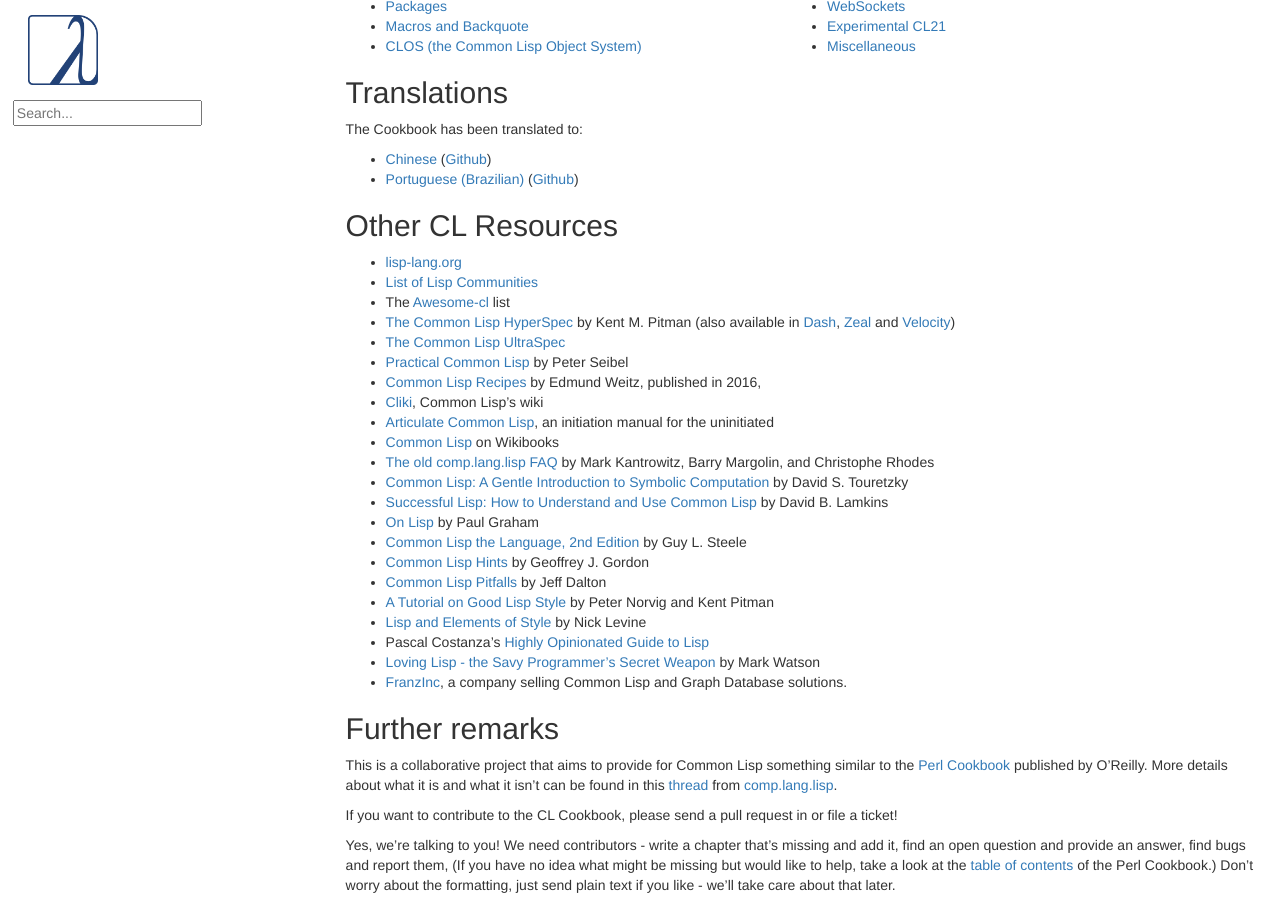
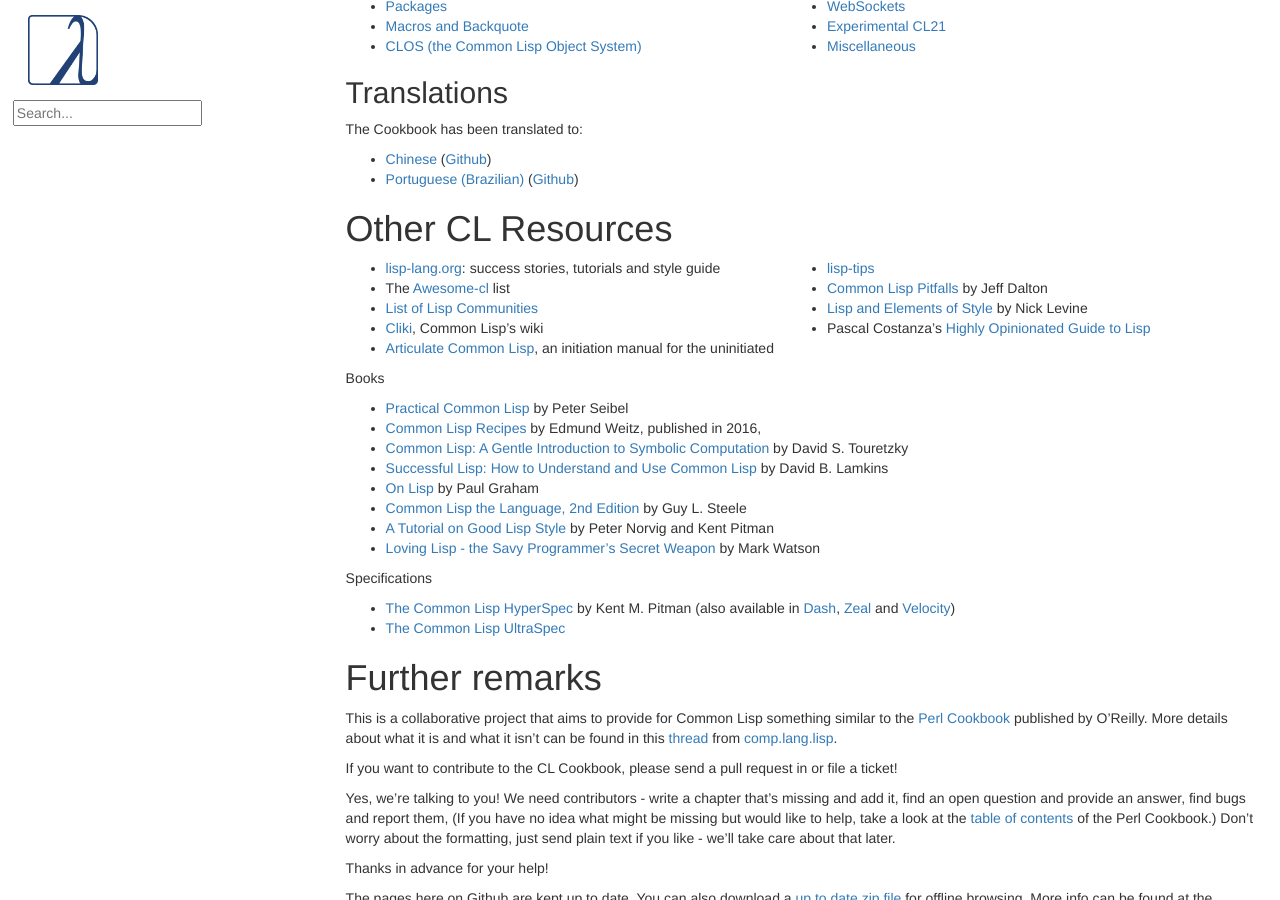
Before and after one commit to LispCookbook/cl-cookbook, a Jekyll site: the page built from index.md, in a window 1280 px wide and 900 px high, scrolled down 519 px. Built offline with Jekyll 4.4.1, drawn with Linux system fonts in a browser that asks for light colours.

Commit message:
index: re-order and clean-up other CL resources
removed 2/3 old-looking and not content-rich links.

```diff
--- a/index.md
+++ b/index.md
@@ -56,32 +56,37 @@
 * [Chinese](https://oneforalone.github.io/cl-cookbook-cn/#/) ([Github](https://github.com/oneforalone/cl-cookbook-cn))
 * [Portuguese (Brazilian)](https://book.lisp.com.br/) ([Github](https://github.com/commonlispbr/cl-cookbook))
 
-## Other CL Resources
+# Other CL Resources
 
-* [lisp-lang.org](http://lisp-lang.org/)
+<p id="two-cols"></p>
+
+* [lisp-lang.org](http://lisp-lang.org/): success stories, tutorials and style guide
+* The [Awesome-cl](https://github.com/CodyReichert/awesome-cl) list
 * [List of Lisp Communities](https://github.com/CodyReichert/awesome-cl#community)
-* The [Awesome-cl](https://github.com/CodyReichert/awesome-cl) list
-* [The Common Lisp HyperSpec](http://www.lispworks.com/documentation/HyperSpec/Front/index.htm) by Kent M. Pitman (also available in [Dash](https://kapeli.com/dash), [Zeal](https://zealdocs.org/) and [Velocity](https://velocity.silverlakesoftware.com/))
-* [The Common Lisp UltraSpec](http://phoe.tymoon.eu/clus/doku.php)
+* [Cliki](http://www.cliki.net/), Common Lisp's wiki
+* [Articulate Common Lisp](http://articulate-lisp.com/), an initiation manual for the uninitiated
+* [lisp-tips](https://github.com/lisp-tips/lisp-tips/issues/)
+* [Common Lisp Pitfalls](https://raw.githubusercontent.com/ebzzry/cl-pitfalls/master/cl-pitfalls.txt) by Jeff Dalton
+* [Lisp and Elements of Style](http://web.archive.org/web/20190316190256/https://www.nicklevine.org/declarative/lectures/) by Nick Levine
+* Pascal Costanza's [Highly Opinionated Guide to Lisp](http://www.p-cos.net/lisp/guide.html)
+
+Books
+
 * [Practical Common Lisp](http://www.gigamonkeys.com/book/) by Peter Seibel
 * [Common Lisp Recipes](http://weitz.de/cl-recipes/) by Edmund Weitz, published in 2016,
-* [Cliki](http://www.cliki.net/), Common Lisp's wiki
-* [Articulate Common Lisp](http://articulate-lisp.com/), an initiation manual for the uninitiated
-* [Common Lisp](https://en.wikibooks.org/wiki/Common_Lisp) on Wikibooks
-* [The old comp.lang.lisp FAQ](https://common-lisp.net/project/lispfaq/FAQ/) by Mark Kantrowitz, Barry Margolin, and Christophe Rhodes
 * [Common Lisp: A Gentle Introduction to Symbolic Computation](http://www-2.cs.cmu.edu/~dst/LispBook/) by David S. Touretzky
 * [Successful Lisp: How to Understand and Use Common Lisp](https://successful-lisp.blogspot.com/p/httpsdrive.html) by David B. Lamkins
 * [On Lisp](http://www.paulgraham.com/onlisptext.html) by Paul Graham
 * [Common Lisp the Language, 2nd Edition](http://www-2.cs.cmu.edu/Groups/AI/html/cltl/cltl2.html) by Guy L. Steele
-* [Common Lisp Hints](http://www.n-a-n-o.com/lisp/cmucl-tutorials/LISP-tutorial.html) by Geoffrey J. Gordon
-* [Common Lisp Pitfalls](https://raw.githubusercontent.com/ebzzry/cl-pitfalls/master/cl-pitfalls.txt) by Jeff Dalton
 * [A Tutorial on Good Lisp Style](https://www.cs.umd.edu/%7Enau/cmsc421/norvig-lisp-style.pdf) by Peter Norvig and Kent Pitman
-* [Lisp and Elements of Style](http://web.archive.org/web/20190316190256/https://www.nicklevine.org/declarative/lectures/) by Nick Levine
-* Pascal Costanza's [Highly Opinionated Guide to Lisp](http://www.p-cos.net/lisp/guide.html)
 * [Loving Lisp - the Savy Programmer's Secret Weapon](https://leanpub.com/lovinglisp/) by Mark Watson
-* [FranzInc](https://franz.com/), a company selling Common Lisp and Graph Database solutions.
 
-## Further remarks
+Specifications
+
+* [The Common Lisp HyperSpec](http://www.lispworks.com/documentation/HyperSpec/Front/index.htm) by Kent M. Pitman (also available in [Dash](https://kapeli.com/dash), [Zeal](https://zealdocs.org/) and [Velocity](https://velocity.silverlakesoftware.com/))
+* [The Common Lisp UltraSpec](http://phoe.tymoon.eu/clus/doku.php)
+
+# Further remarks
 
 This is a collaborative project that aims to provide for Common Lisp something
 similar to the [Perl Cookbook][perl] published by O'Reilly. More details about
```
